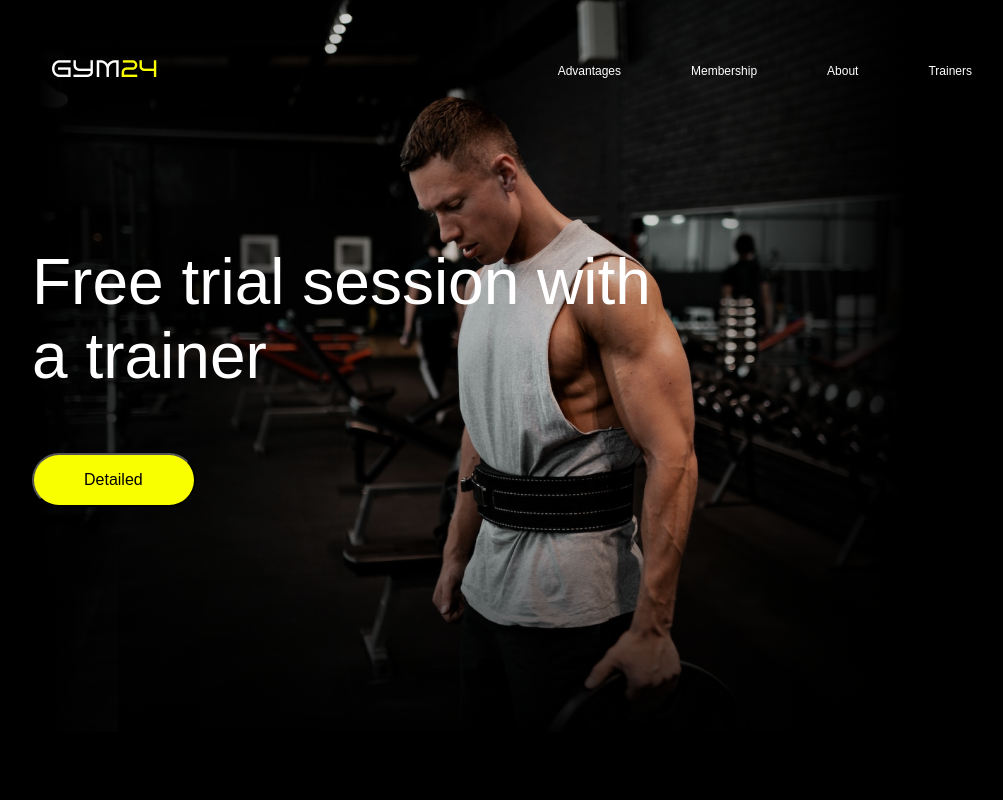
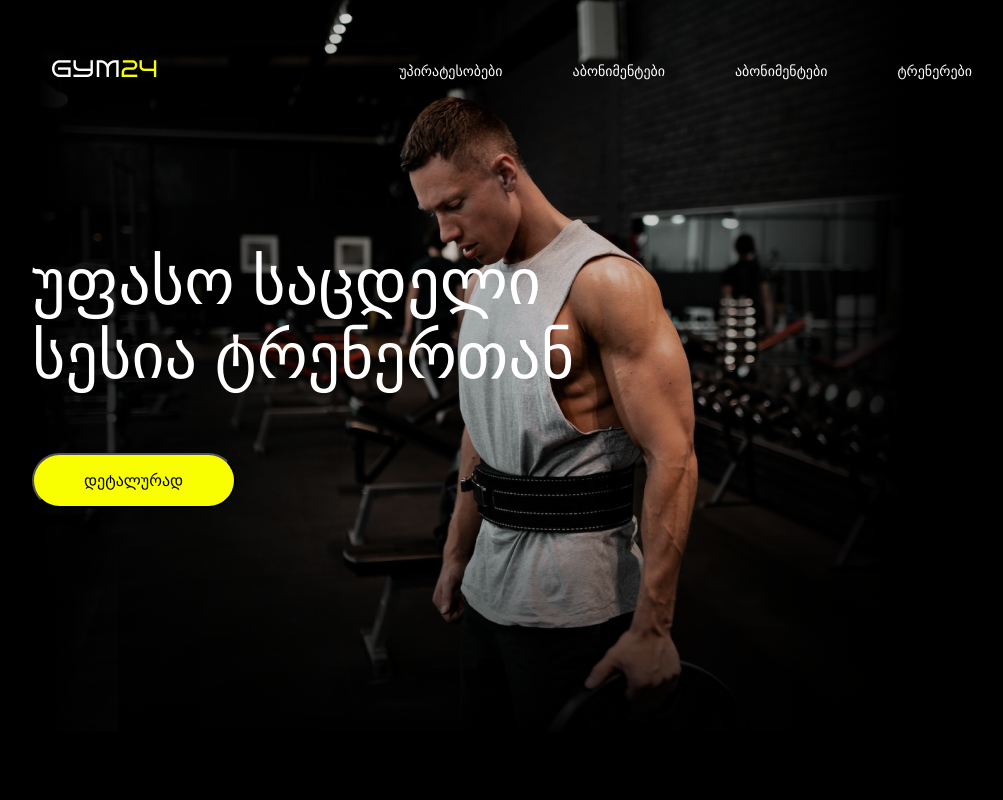
Before and after one commit to g1org11/sawarmoo-praqtika-gym, a React (Create React App) app: page / in a window 1280 px wide. Shown: the top 800 px of the page, without its empty margins (168-1171 px from the left). Built offline with nearby package versions, Linux system fonts and the light colour scheme; a web font is replaced by a local one.

Commit message:
add header and hero sections

```diff
--- a/src/components/header/Header.js
+++ b/src/components/header/Header.js
@@ -61,7 +61,7 @@ const Header = () => {
                     duration={500}
                     to={"reasons"}
                   >
-                    Advantages
+                    უპირატესობები
                   </Link>
                 </ModalLi>
                 <ModalLi>
@@ -73,7 +73,7 @@ const Header = () => {
                     duration={500}
                     to={"membership"}
                   >
-                    Membership
+                    აბონიმენტები
                   </Link>
                 </ModalLi>
                 <ModalLi>
@@ -85,7 +85,7 @@ const Header = () => {
                     duration={500}
                     to={"aboutUs"}
                   >
-                    About
+                    ჩვენს შესახებ
                   </Link>
                 </ModalLi>
                 <ModalLi>
@@ -97,7 +97,7 @@ const Header = () => {
                     duration={500}
                     to={"trainers"}
                   >
-                    Trainers
+                    ტრენერები
                   </Link>
                 </ModalLi>
               </ModalUl>
@@ -115,7 +115,7 @@ const Header = () => {
               duration={500}
               to={"reasons"}
             >
-              Advantages
+              უპირატესობები
             </Link>
           </Li>
           <Li>
@@ -127,7 +127,7 @@ const Header = () => {
               duration={500}
               to={"membership"}
             >
-              Membership
+              აბონიმენტები
             </Link>
           </Li>
           <Li>
@@ -139,7 +139,7 @@ const Header = () => {
               duration={500}
               to={"aboutUs"}
             >
-              About
+              აბონიმენტები
             </Link>
           </Li>
           <Li>
@@ -151,7 +151,7 @@ const Header = () => {
               duration={500}
               to={"trainers"}
             >
-              Trainers
+              ტრენერები
             </Link>
           </Li>
         </Ul>
@@ -218,7 +218,7 @@ const Ul = styled.ul`
 `;
 
 const Li = styled.li`
-  font-size: 12px;
+  font-size: 14px;
   font-style: normal;
   font-weight: 300;
   line-height: normal;
@@ -254,7 +254,7 @@ const ModalDiv = styled.div`
 `;
 
 const ModalLi = styled.li`
-  font-size: 12px;
+  font-size: 14px;
   font-style: normal;
   font-weight: 300;
   line-height: normal;
--- a/src/components/hero/Hero.js
+++ b/src/components/hero/Hero.js
@@ -8,10 +8,10 @@ const Hero = () => {
     <HeroDiv>
       <HeroInfo>
         <div style={{ marginTop: "-250px" }}>
-          <h1>Free trial session with a trainer </h1>
+          <h1>უფასო საცდელი სესია ტრენერთან</h1>
         </div>
 
-        <button>Detailed</button>
+        <button>დეტალურად</button>
       </HeroInfo>
       <HeroImage>
         <img src={heroimg} alt="Hero" />
```
